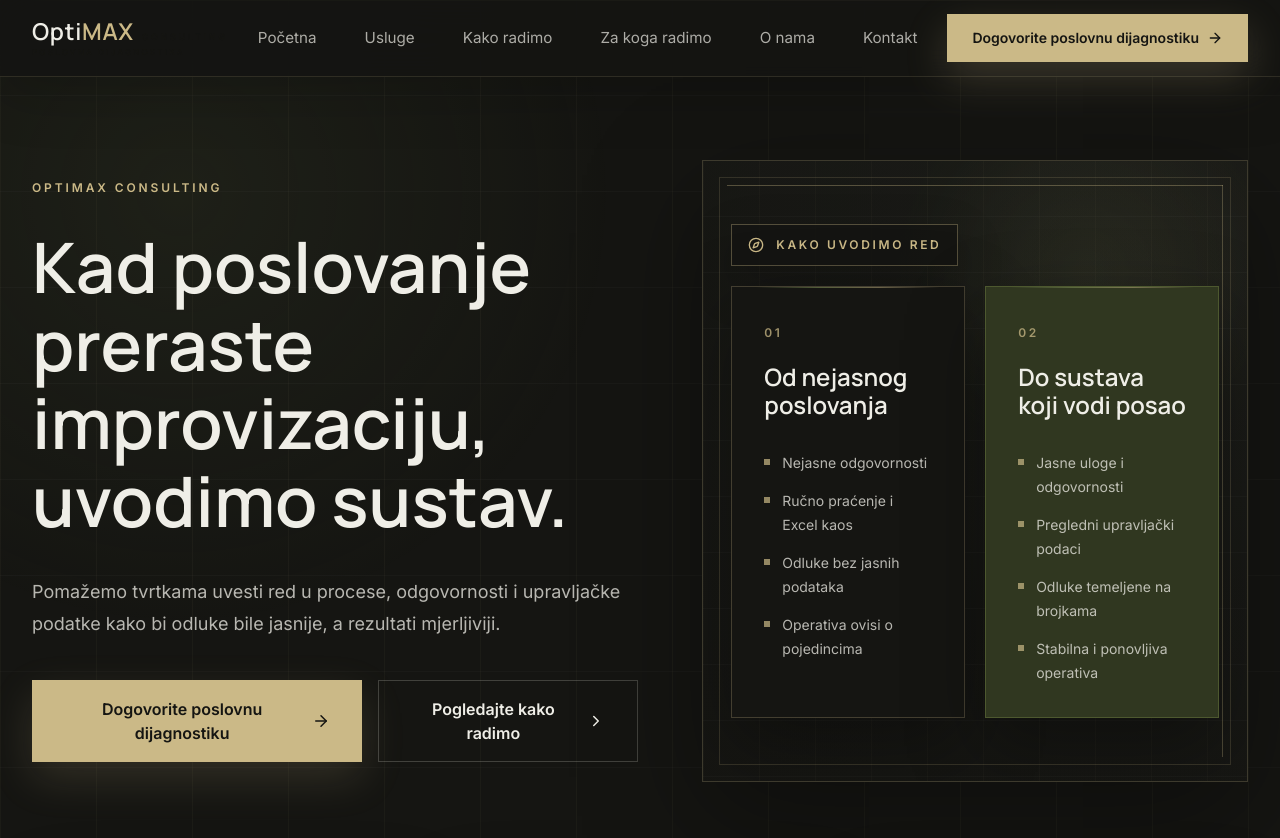
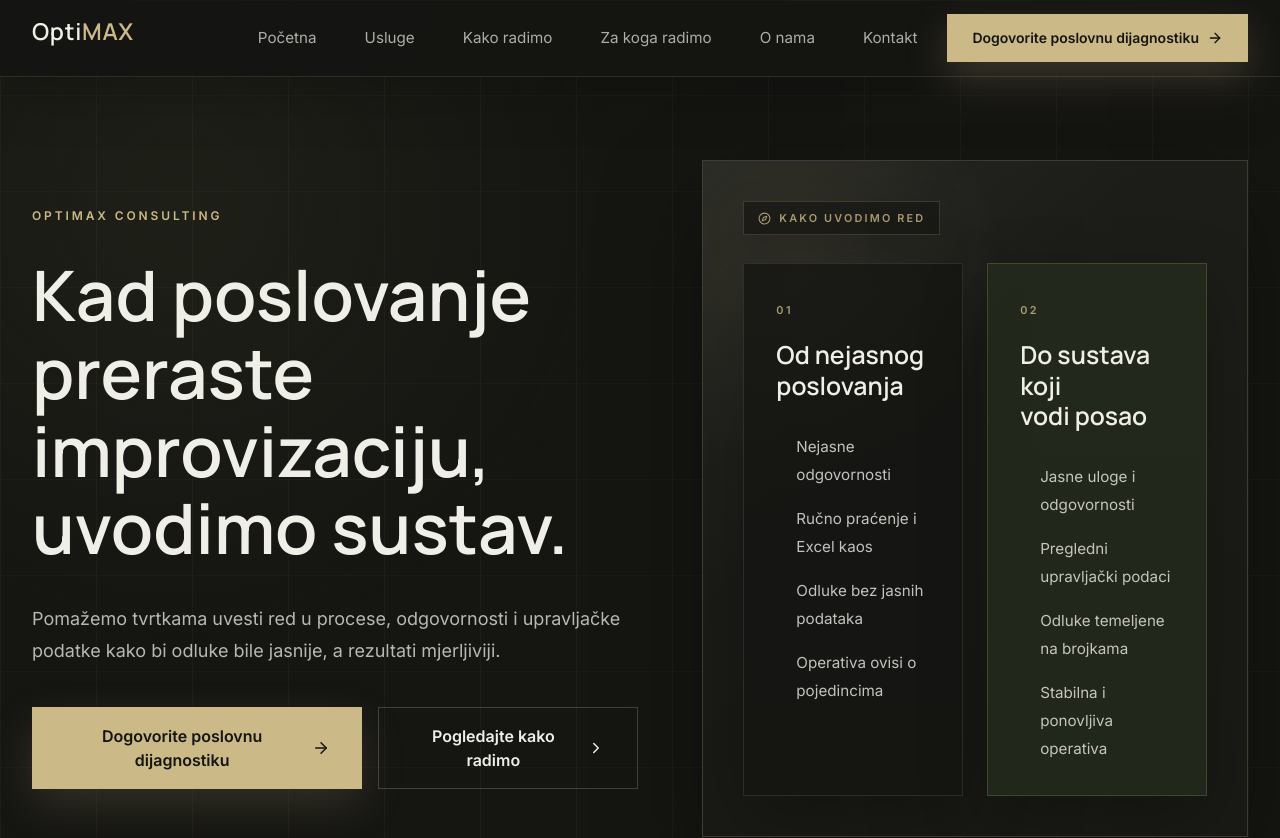
Before and after one commit to jelena1410-ux/optimax-website, a React (Vite) app: page / in a window 1280 px wide. Shown: the top 838 px of the page. Built offline with nearby package versions, Linux system fonts and the light colour scheme.

Commit message:
fix: refine hero visual dashboard

```diff
--- a/src/main.jsx
+++ b/src/main.jsx
@@ -122,33 +122,34 @@ function HeroGraphic() {
   const visualCards = [visual.before, visual.after];
 
   return (
-    <div className="hero-visual relative overflow-hidden bg-graphite-900 shadow-premium">
-      <div className="absolute inset-0 hero-photo-vignette" />
-      <div className="absolute inset-0 architectural-grid opacity-25" />
-      <div className="absolute inset-x-6 top-6 h-px bg-champagne-400/35" />
-      <div className="absolute bottom-6 right-6 top-6 w-px bg-champagne-400/30" />
+    <div className="relative overflow-hidden border border-champagne-400/20 bg-graphite-900 shadow-[0_34px_95px_rgba(0,0,0,0.34)]">
+      <div className="absolute inset-0 bg-[radial-gradient(circle_at_18%_16%,rgba(203,185,135,0.10),transparent_28%),linear-gradient(135deg,rgba(239,238,231,0.045),transparent_38%),linear-gradient(180deg,rgba(21,21,18,0.08),rgba(21,21,18,0.52))]" />
 
-      <div className="relative grid min-h-[430px] gap-5 p-5 sm:min-h-[520px] sm:p-7 lg:min-h-[620px] lg:content-center">
-        <div className="inline-flex w-fit items-center gap-3 border border-champagne-400/35 bg-graphite-950/90 px-4 py-3 text-xs font-semibold uppercase tracking-[0.22em] text-champagne-400 shadow-[0_18px_50px_rgba(0,0,0,0.2)]">
-          <Compass size={16} />
+      <div className="relative grid min-h-[430px] gap-6 p-6 sm:min-h-[500px] sm:p-8 lg:min-h-[580px] lg:content-center lg:gap-7 lg:p-10">
+        <div className="inline-flex w-fit items-center gap-2 border border-champagne-400/20 bg-graphite-950/70 px-3.5 py-2 text-[0.68rem] font-semibold uppercase tracking-[0.2em] text-champagne-400/80 shadow-[0_14px_38px_rgba(0,0,0,0.18)]">
+          <Compass size={13} />
           {visual.badge}
         </div>
-        <div className="grid gap-5 lg:grid-cols-2">
+        <div className="grid gap-5 lg:grid-cols-2 lg:gap-6">
           {visualCards.map((card, index) => (
             <article
               key={card.title}
-              className={`before-after-card ${index === 1 ? 'before-after-card-positive' : ''}`}
+              className={`relative overflow-hidden border p-7 shadow-[0_22px_64px_rgba(0,0,0,0.24)] transition duration-500 hover:-translate-y-1 sm:p-8 ${
+                index === 1
+                  ? 'border-[#6b7a3f]/40 bg-[#252b1d]/80 hover:border-champagne-400/40'
+                  : 'border-graphite-100/10 bg-graphite-950/80 hover:border-champagne-400/30'
+              }`}
             >
-              <span className="text-xs font-semibold uppercase tracking-[0.22em] text-champagne-400/75">
+              <span className="text-[0.68rem] font-semibold uppercase tracking-[0.22em] text-champagne-400/80">
                 {String(index + 1).padStart(2, '0')}
               </span>
-              <h3 className="mt-5 font-display text-2xl font-semibold leading-[1.18] text-graphite-100">
+              <h3 className="mt-5 font-display text-[1.55rem] font-semibold leading-[1.22] text-graphite-100">
                 {card.title}
               </h3>
-              <ul className="mt-8 grid gap-3.5 text-sm leading-6 text-graphite-100/75">
+              <ul className="mt-8 grid gap-4 text-[0.95rem] leading-7 text-graphite-100/80">
                 {card.items.map((item) => (
-                  <li key={item} className="flex gap-3">
-                    <span className="mt-2 h-1.5 w-1.5 shrink-0 bg-champagne-400/70" />
+                  <li key={item} className="flex gap-3.5">
+                    <span className="mt-2.5 h-1.5 w-1.5 shrink-0 bg-champagne-400/72" />
                     <span>{item}</span>
                   </li>
                 ))}
```
